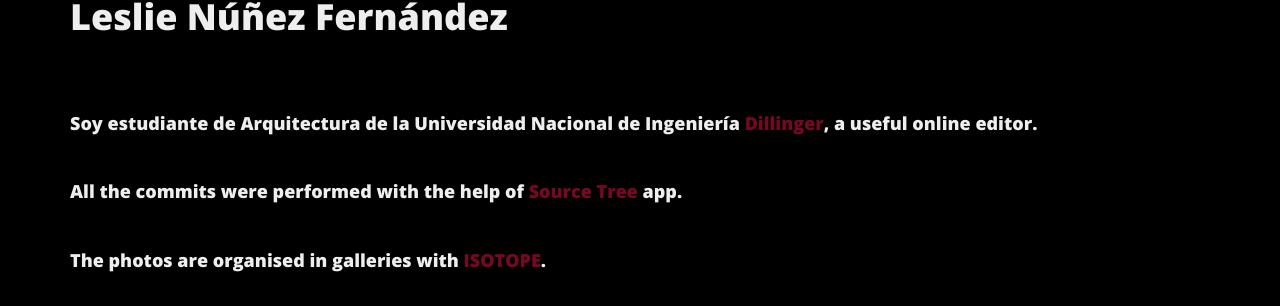
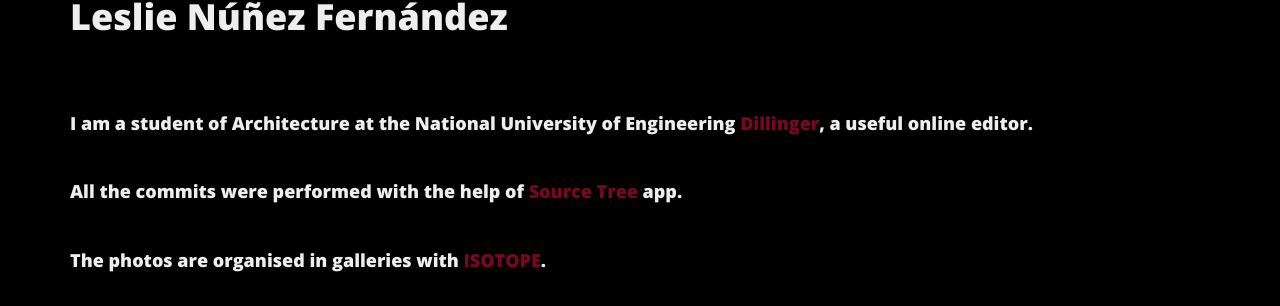
Before and after one commit to leslienfz/leslienfz.github.io, a Jekyll site: the page built from about/index.html, in a window 1280 px wide. Shown: the part 521-827 px from the top of the page. Built offline with Jekyll 4.4.1, drawn with Linux system fonts in a browser that asks for light colours; nearby versions of some CDN libraries.

Commit message:
Update index.html

```diff
--- a/about/index.html
+++ b/about/index.html
@@ -9,7 +9,7 @@
 <h1>Leslie Núñez Fernández</h1>
 <br>
 <br>
-<h4>Soy estudiante de Arquitectura de la Universidad Nacional de Ingeniería <a href="http://dillinger.io/">Dillinger</a>, a useful online editor.</h4>
+<h4>I am a student of Architecture at the National University of Engineering <a href="http://dillinger.io/">Dillinger</a>, a useful online editor.</h4>
 <br>
 <h4>All the commits were performed with the help of <a href="https://www.sourcetreeapp.com/">Source Tree</a> app.</h4>
 <br>
```
